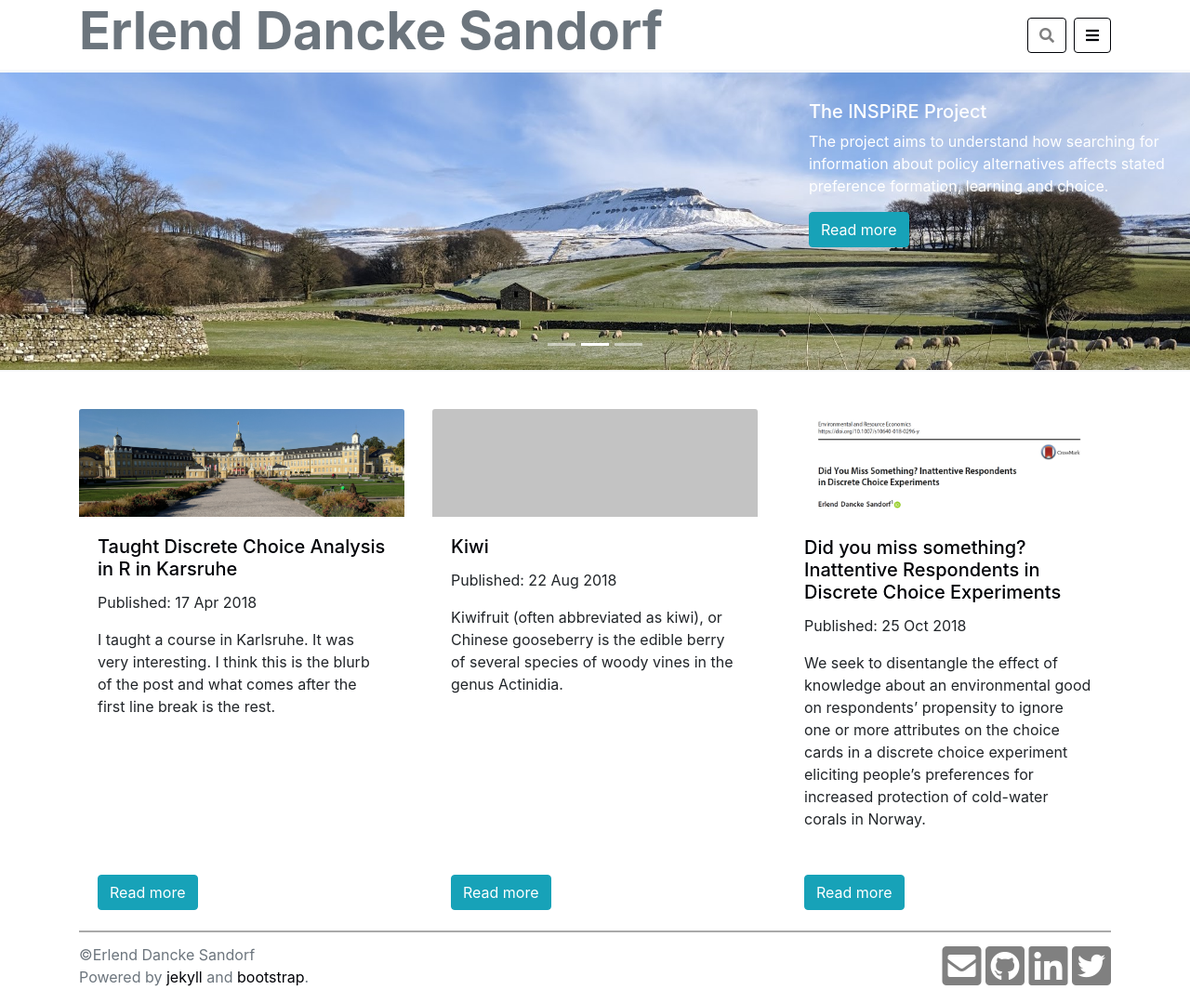
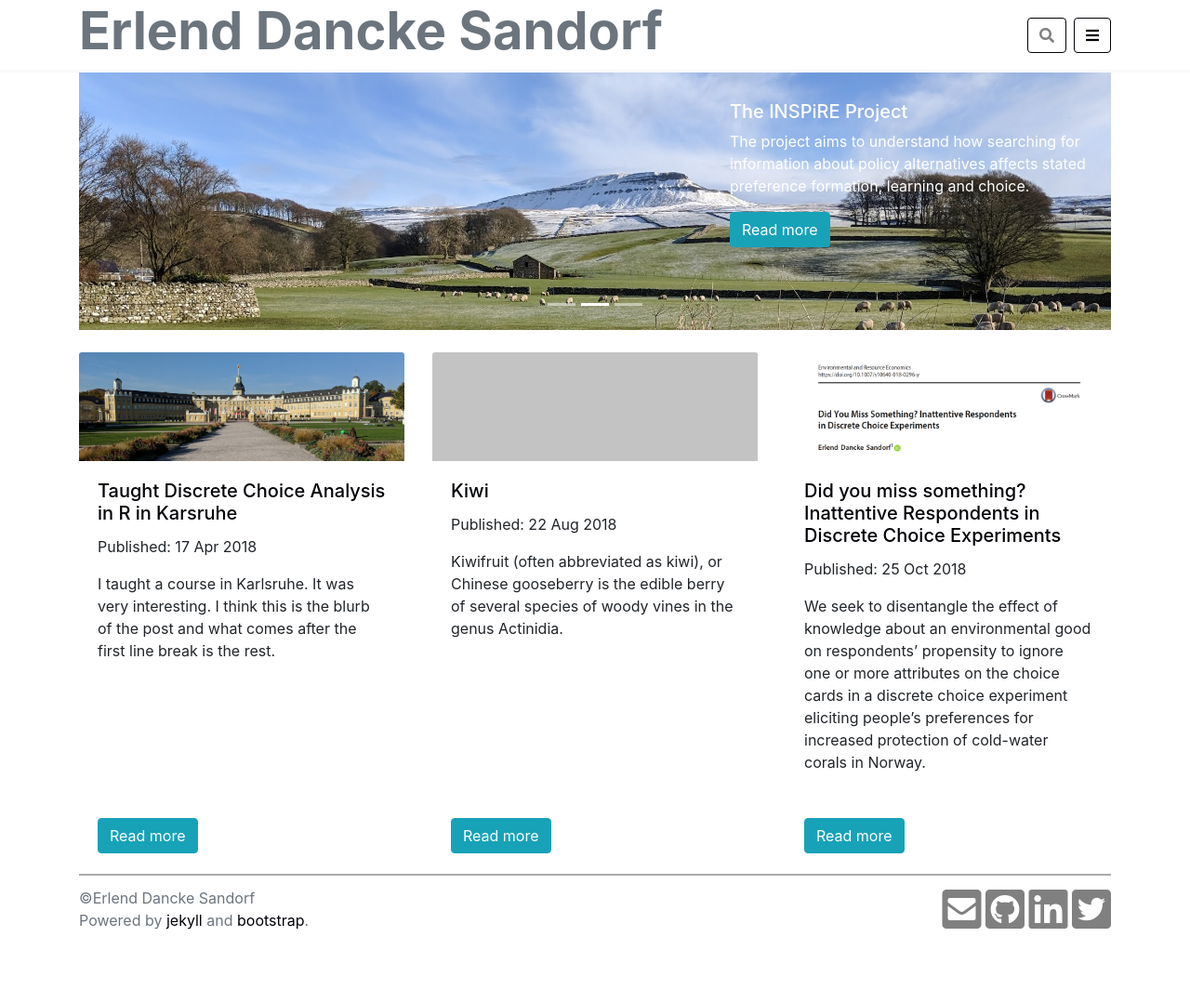
Before and after one commit to edsandorf/old-edsandorf-website, a Jekyll site: the page built from index.html, in a window 1280 px wide and 1079 px high. Shown: the whole window at 93% size. Built offline with Jekyll 4.4.1, drawn with Linux system fonts in a browser that asks for light colours.

Commit message:
Removed jumbotron carousel

```diff
--- a/index.html
+++ b/index.html
@@ -1,10 +1,7 @@
 ---
 title: Professional website for Erlend Dancke Sandorf
 ---
-
-<div class = "jumbotron jumbotron-fluid pb-0 pl-0 pt-0 pr-0 mt-0 border-bottom border-light border-2">
-
-
+ <div class = "container mb-3">
   <!-- Carousel -->
   <div id = "carouselExampleCaptions" class = "carousel slide" data-ride = "carousel">
     <ol class = "carousel-indicators">
@@ -23,7 +20,7 @@ title: Professional website for Erlend Dancke Sandorf
         </div>
       </div>
       <!-- Slide 2 -->
-      <div class = "carousel-item">
+      <div class = "carousel-item ">
         <img src = "assets/img/inspire-project-landscape.jpg" class = "d-block w-100" alt = "...">
         <div class = "carousel-caption d-none d-md-block carousel-position-right">
           <h5>The INSPiRE Project</h5>
```
